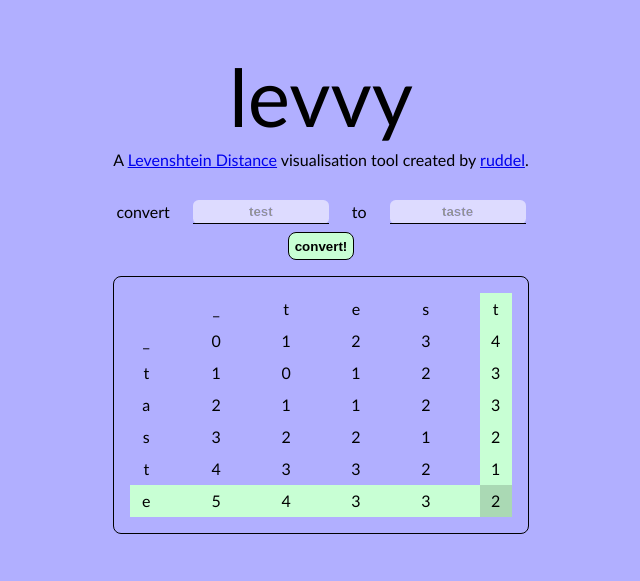
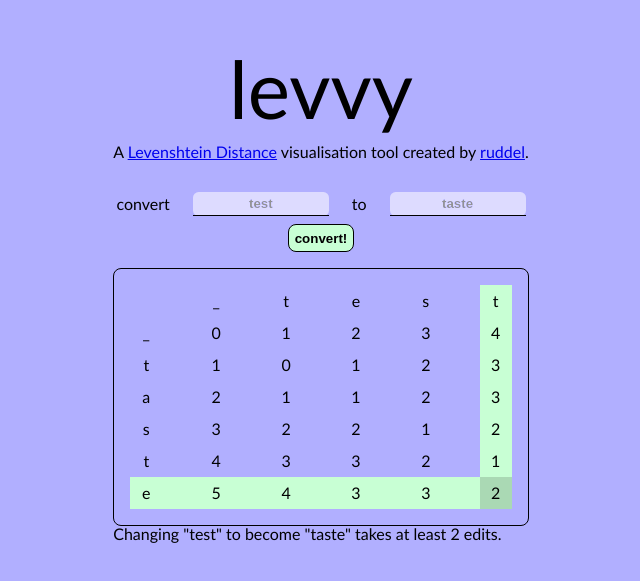
Before and after one commit to ruddelbenito/levvy, a Next.js app: page / in a window 1280 px wide. Shown: the part 105-686 px from the top of the page, without its empty margins (319-959 px from the left). Built offline with nearby package versions, Linux system fonts and the light colour scheme.

Commit message:
added summary statement under graph

```diff
--- a/app/page.js
+++ b/app/page.js
@@ -133,6 +133,11 @@ export default function Home() {
             </div>
           })}
         </div>
+
+        <div className={styles.endStatement}>
+          <p>Changing &quot;{word1}&quot; to become &quot;{word2}&quot; takes at least {matrix[word2.length][word1.length]} edits.</p>
+        </div>
+
       </div>
     </main>
   );
```
